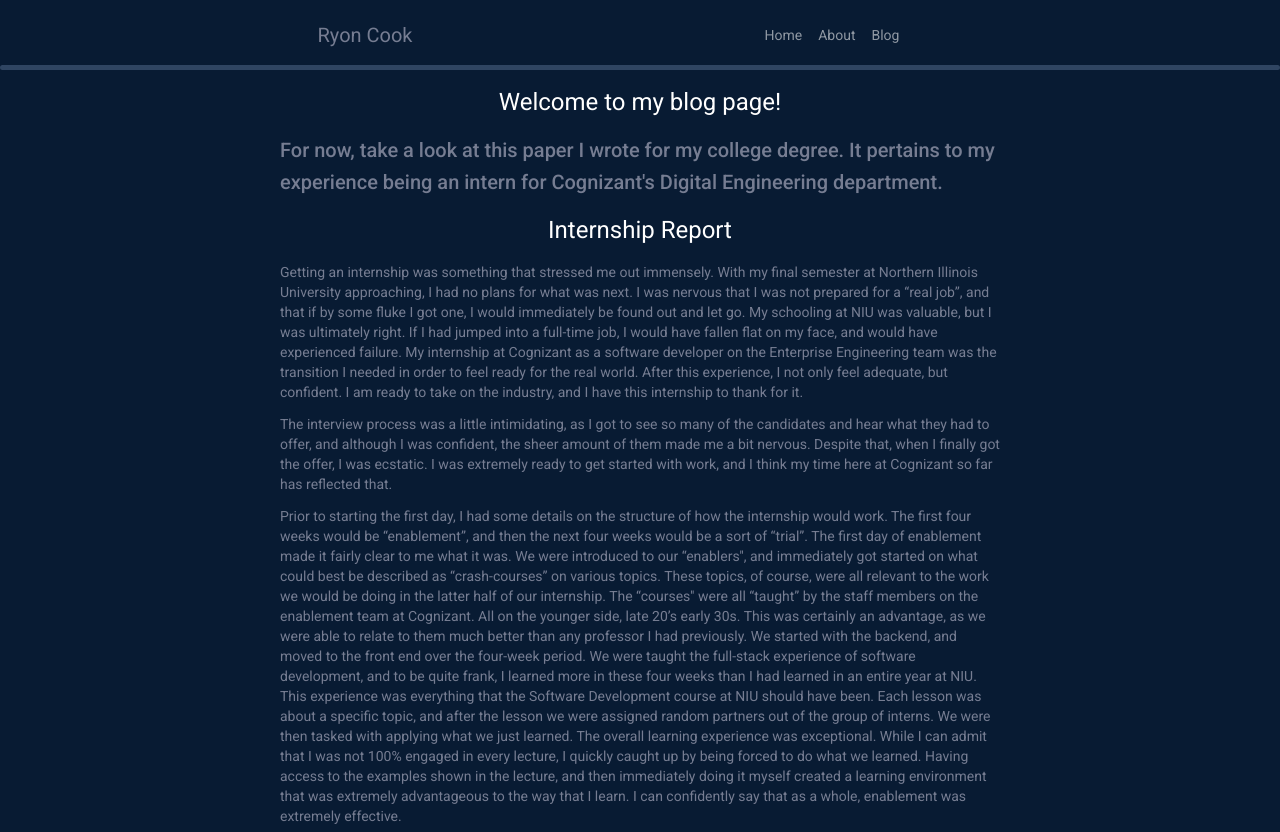
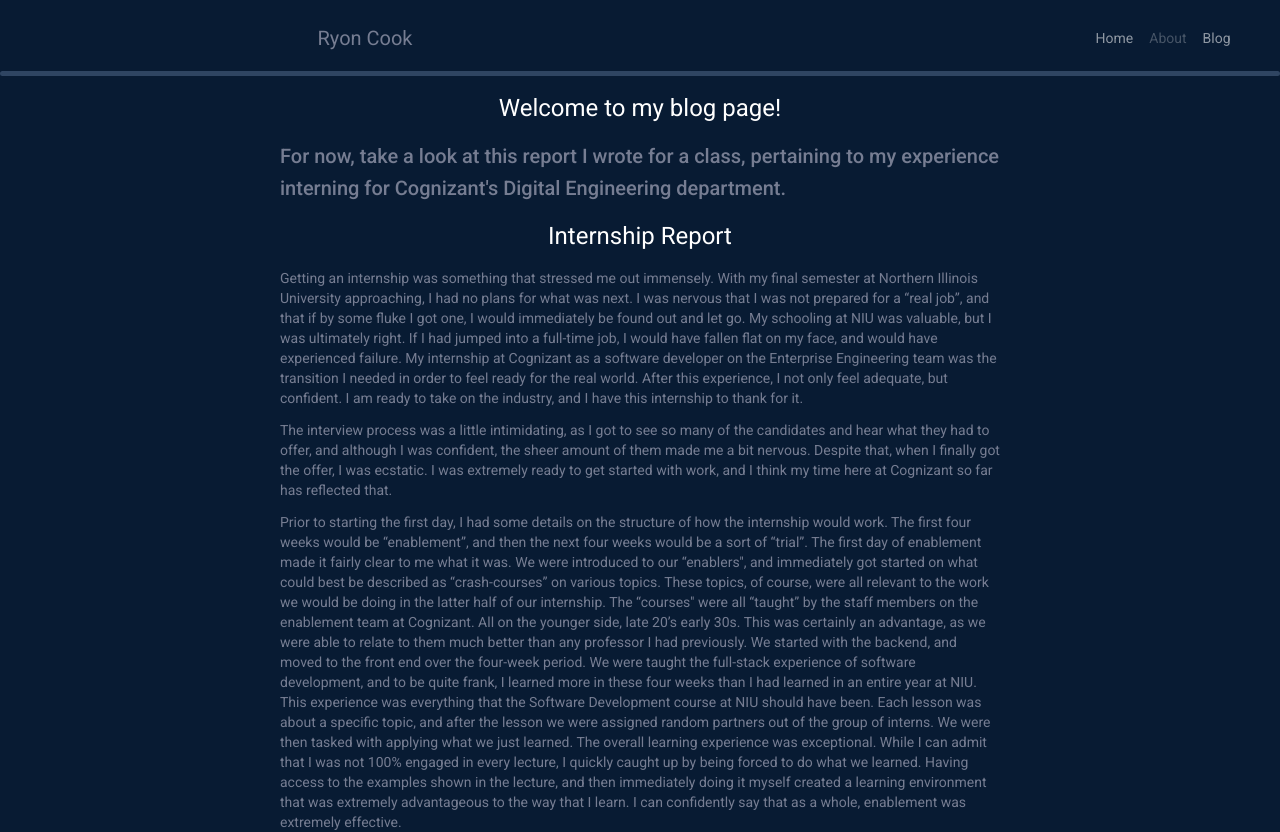
Before and after one commit to ryon137/ryoncook, an Angular app: page /blog in a window 1280 px wide. Shown: the top 832 px of the page. Built offline with nearby package versions, Linux system fonts and the light colour scheme.

Commit message:
fixed navbar collapse behavior

```diff
--- a/angular.json
+++ b/angular.json
@@ -32,6 +32,7 @@
             ],
             "styles": [
               "./node_modules/@angular/material/prebuilt-themes/pink-bluegrey.css",
+              "../node_modules/bootstrap/dist/css/bootstrap.min.css",
               "src/styles.scss"
             ],
             "scripts": []
--- a/package.json
+++ b/package.json
@@ -20,6 +20,7 @@
     "@angular/platform-browser": "^12.1.5",
     "@angular/platform-browser-dynamic": "^12.1.5",
     "@angular/router": "^12.1.5",
+    "@ng-bootstrap/ng-bootstrap": "^10.0.0",
     "angular-material": "^1.2.3",
     "bootstrap": "^5.1.0",
     "jquery": "^3.6.0",
--- a/src/app/app.module.ts
+++ b/src/app/app.module.ts
@@ -9,6 +9,7 @@
 import { MatToolbarModule } from '@angular/material/toolbar';
 import { HomepageComponent } from './homepage/homepage.component';
 import { BlogComponent } from './blog/blog.component';
+import {NgbModule} from '@ng-bootstrap/ng-bootstrap';
 
 @NgModule({
   declarations: [
@@ -22,7 +23,8 @@
     AppRoutingModule,
     BrowserAnimationsModule,
     MatSliderModule,
-    MatToolbarModule
+    MatToolbarModule,
+    NgbModule
   ],
   providers: [],
   bootstrap: [AppComponent]
--- a/src/app/blog/blog.component.html
+++ b/src/app/blog/blog.component.html
@@ -1,9 +1,7 @@
 <div class="blog">
   <h1 style="color: white">Welcome to my blog page!</h1>
   <h2>
-    For now, take a look at this paper I wrote for my college degree. It
-    pertains to my experience being an intern for Cognizant's Digital
-    Engineering department.
+    For now, take a look at this report I wrote for a class, pertaining to my experience interning for Cognizant's Digital Engineering department.
   </h2>
   <h1 style="color: white">Internship Report</h1>
   <p>
--- a/src/app/homepage/homepage.component.html
+++ b/src/app/homepage/homepage.component.html
@@ -5,7 +5,7 @@
         <h2>Welcome!</h2>
         <h1 style="color:white">My name's Ryon,</h1>
         <p>and I'm a full stack engineer beginning to enter the workforce.  Thanks for checking out my page, make sure to check back frequently to see what new things I add!</p>
-        <p style="color: white">Go ahead and click on "Blog!".  Ignore the rest of the text, this is just to see how the page would look!</p>
+        <p style="color: white">Blog works!  Go try it.  Ignore the rest of the text, this is just to see how the page would look!</p>
         <p>Pellentesque habitant morbi tristique senectus et netus et malesuada fames ac turpis egestas. Vestibulum tortor quam, feugiat vitae, ultricies eget, tempor sit amet, ante. Donec eu libero sit amet quam egestas semper. Aenean ultricies mi vitae est. Mauris placerat eleifend leo. Quisque sit amet est et sapien ullamcorper pharetra. Vestibulum erat wisi, condimentum sed, commodo vitae, ornare sit amet, wisi. Aenean fermentum, elit eget tincidunt condimentum, eros ipsum rutrum orci, sagittis tempus lacus enim ac dui. Donec non enim in turpis pulvinar facilisis. Ut felis. Praesent dapibus, neque id cursus faucibus, tortor neque egestas augue, eu vulputate magna eros eu erat. Aliquam erat volutpat. Nam dui mi, tincidunt quis, accumsan porttitor, facilisis luctus, metus</p>
         <p>Pellentesque habitant morbi tristique senectus et netus et malesuada fames ac turpis egestas. Vestibulum tortor quam, feugiat vitae, ultricies eget, tempor sit amet, ante. Donec eu libero sit amet quam egestas semper. Aenean ultricies mi vitae est. Mauris placerat eleifend leo. Quisque sit amet est et sapien ullamcorper pharetra. Vestibulum erat wisi, condimentum sed, commodo vitae, ornare sit amet, wisi. Aenean fermentum, elit eget tincidunt condimentum, eros ipsum rutrum orci, sagittis tempus lacus enim ac dui. Donec non enim in turpis pulvinar facilisis. Ut felis. Praesent dapibus, neque id cursus faucibus, tortor neque egestas augue, eu vulputate magna eros eu erat. Aliquam erat volutpat. Nam dui mi, tincidunt quis, accumsan porttitor, facilisis luctus, metus</p>
         <p>Pellentesque habitant morbi tristique senectus et netus et malesuada fames ac turpis egestas. Vestibulum tortor quam, feugiat vitae, ultricies eget, tempor sit amet, ante. Donec eu libero sit amet quam egestas semper. Aenean ultricies mi vitae est. Mauris placerat eleifend leo. Quisque sit amet est et sapien ullamcorper pharetra. Vestibulum erat wisi, condimentum sed, commodo vitae, ornare sit amet, wisi. Aenean fermentum, elit eget tincidunt condimentum, eros ipsum rutrum orci, sagittis tempus lacus enim ac dui. Donec non enim in turpis pulvinar facilisis. Ut felis. Praesent dapibus, neque id cursus faucibus, tortor neque egestas augue, eu vulputate magna eros eu erat. Aliquam erat volutpat. Nam dui mi, tincidunt quis, accumsan porttitor, facilisis luctus, metus</p>
--- a/src/app/navbar/navbar.component.html
+++ b/src/app/navbar/navbar.component.html
@@ -1,17 +1,18 @@
+<script src="https://cdn.jsdelivr.net/npm/bootstrap@5.1.0/dist/js/bootstrap.bundle.min.js" integrity="sha384-U1DAWAznBHeqEIlVSCgzq+c9gqGAJn5c/t99JyeKa9xxaYpSvHU5awsuZVVFIhvj" crossorigin="anonymous"></script>
 <nav class="navbar navbar-expand-lg navbar-dark sticky-top justify-content-center scrolling-navbar" style="background-color: #081B33">
     <a class="navbar-brand" routerLink="/">Ryon Cook</a>
-    <button class="navbar-toggler" type="button" data-toggle="collapse" data-target="#navbarSupportedContent"
+    <button (click)="isCollapsed = !isCollapsed" class="navbar-toggler" type="button" data-toggle="collapse" data-target="#navbarSupportedContent"
         aria-controls="navbarSupportedContent" aria-expanded="false" aria-label="Toggle navigation">
         <span class="navbar-toggler-icon"></span>
     </button>
 
-    <div class="collapse navbar-collapse" id="navbarSupportedContent">
+    <div class="collapse navbar-collapse" id="navbarSupportedContent" [ngbCollapse]="isCollapsed">
         <ul class="navbar-nav mr-auto">
             <li class="nav-item active">
                 <a class="nav-link" routerLink="/">Home</a>
             </li>
-            <li class="nav-item active">
-                <a class="nav-link" href="#">About</a>
+            <li class="nav-item disabled">
+                <a class="nav-link disabled" href="#">About</a>
             </li>
             <li class="nav-item active">
                 <a class="nav-link" routerLink="/blog">Blog</a>
--- a/src/app/navbar/navbar.component.scss
+++ b/src/app/navbar/navbar.component.scss
@@ -5,7 +5,7 @@
   color: #767D92;
 }
 .navbar-nav.mr-auto {
-  position: absolute;
+  position: relative;
   left: 65%;
   transform: translatex(-50%);
 }
@@ -24,3 +24,13 @@
   border-radius:5px;
   z-index: 1;
   }
+  @media (max-width:767px) {
+    .navbar-nav.mr-auto {
+        left: 85%;
+    }
+}
+@media (min-width:768px) {
+  .navbar-nav.mr-auto {
+        left: 90%;
+  }
+}
--- a/src/app/navbar/navbar.component.ts
+++ b/src/app/navbar/navbar.component.ts
@@ -9,6 +9,8 @@
 
   constructor() { }
 
+  isCollapsed = false;
+
   ngOnInit(): void {
 
   }
```
Also changed, not shown: 1 other file (tests, documents, lock files or other folders).
